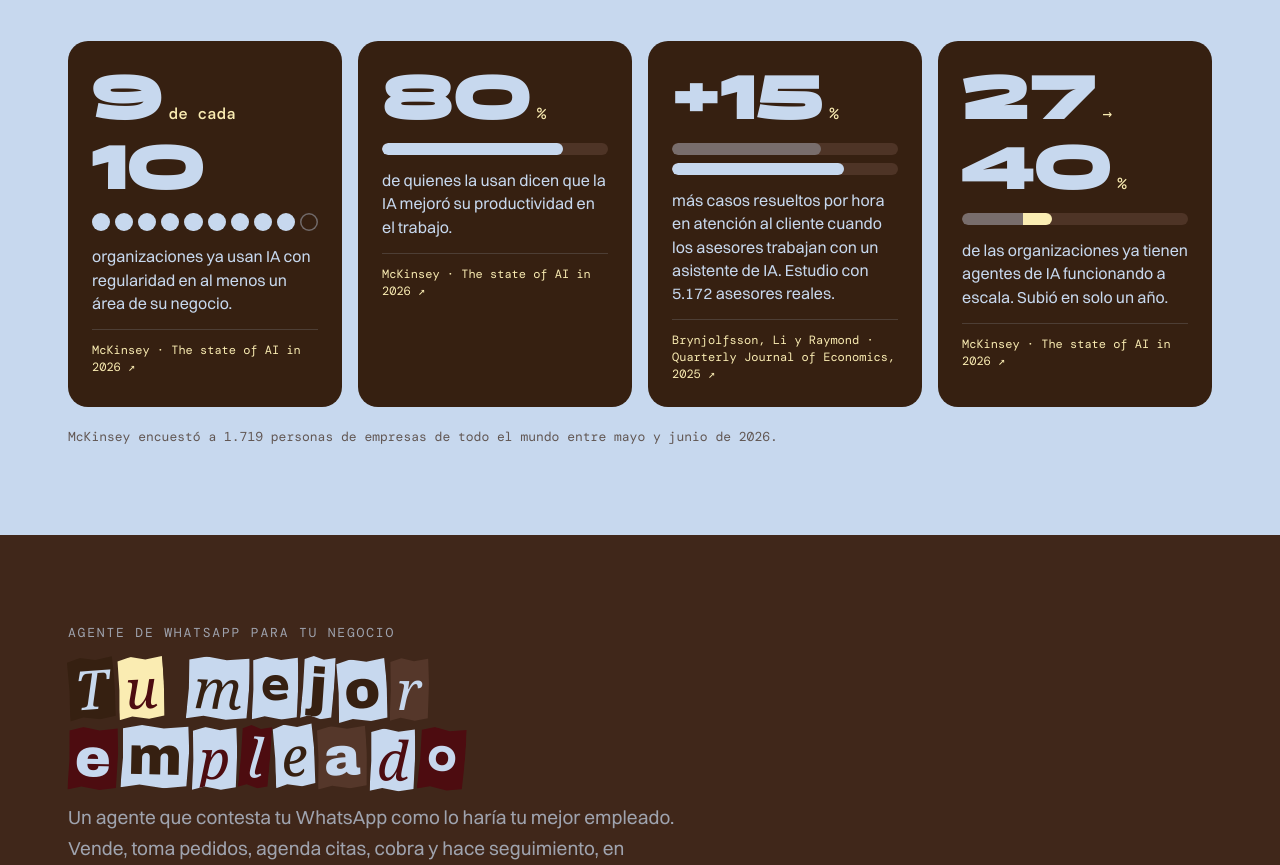
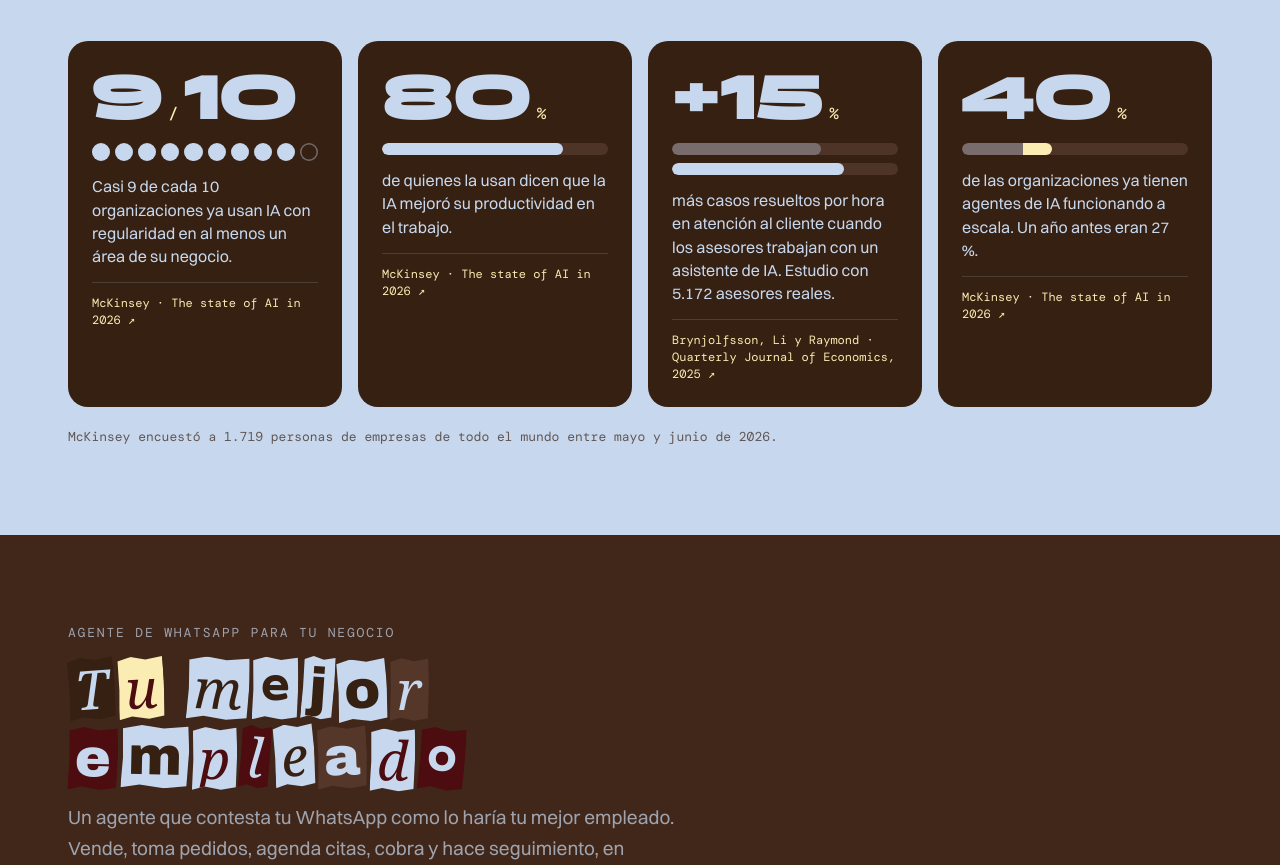
Before and after one commit to NOID-CORP/noid-corp.github.io, a plain HTML site: page index.html in a window 1280 px wide. Shown: the part 2667-3532 px from the top of the page. Drawn offline with nearby package versions, Linux system fonts and the light colour scheme; animation ran at ten frames a second; a web font is replaced by a local one.

Commit message:
Cifras de IA en una sola línea
Co-Authored-By: Claude Opus 5.5 <noreply@anthropic.com>

```diff
--- a/index.html
+++ b/index.html
@@ -290,7 +290,7 @@ a.serv{text-decoration:none;color:inherit;grid-template-rows:auto auto 1fr auto}
 @media (max-width:1050px){.cifras{grid-template-columns:repeat(2,minmax(0,1fr))}}
 @media (max-width:560px){.cifras{grid-template-columns:minmax(0,1fr)}}
 .cifra{margin:0;background:var(--cafe);color:var(--azul);border-radius:20px;padding:24px;display:grid;gap:14px;align-content:start}
-.cifra .grande{font-family:var(--marca);font-size:clamp(44px,5vw,64px);line-height:1;color:var(--azul);display:flex;align-items:baseline;gap:6px;flex-wrap:wrap}
+.cifra .grande{font-family:var(--marca);font-size:clamp(44px,5vw,64px);line-height:1;color:var(--azul);display:flex;align-items:baseline;gap:6px;flex-wrap:nowrap;white-space:nowrap}
 .cifra .grande small{font-family:var(--dato);font-size:16px;color:var(--mant);font-weight:500}
 .cifra figcaption{font-size:16px;line-height:1.45}
 .puntos{display:grid;grid-template-columns:repeat(10,1fr);gap:5px;max-width:240px}
@@ -458,9 +458,9 @@ a.serv{text-decoration:none;color:inherit;grid-template-rows:auto auto 1fr auto}
     </div>
     <div class="cifras">
       <figure class="cifra">
-        <div class="grande">9<small>de cada</small>10</div>
+        <div class="grande">9<small>/</small>10</div>
         <div class="puntos" aria-hidden="true"><i></i><i></i><i></i><i></i><i></i><i></i><i></i><i></i><i></i><i class="no"></i></div>
-        <figcaption>organizaciones ya usan IA con regularidad en al menos un área de su negocio.</figcaption>
+        <figcaption>Casi 9 de cada 10 organizaciones ya usan IA con regularidad en al menos un área de su negocio.</figcaption>
         <a class="fuente" href="https://www.mckinsey.com/capabilities/quantumblack/our-insights/the-state-of-ai" target="_blank" rel="noopener">McKinsey · The state of AI in 2026 ↗</a>
       </figure>
       <figure class="cifra">
@@ -477,9 +477,9 @@ a.serv{text-decoration:none;color:inherit;grid-template-rows:auto auto 1fr auto}
         <a class="fuente" href="https://www.nber.org/papers/w31161" target="_blank" rel="noopener">Brynjolfsson, Li y Raymond · Quarterly Journal of Economics, 2025 ↗</a>
       </figure>
       <figure class="cifra">
-        <div class="grande">27<small>→</small>40<small>%</small></div>
+        <div class="grande">40<small>%</small></div>
         <div class="barra-c doble" aria-hidden="true"><span style="width:27%;opacity:.35"></span><span style="width:13%"></span></div>
-        <figcaption>de las organizaciones ya tienen agentes de IA funcionando a escala. Subió en solo un año.</figcaption>
+        <figcaption>de las organizaciones ya tienen agentes de IA funcionando a escala. Un año antes eran 27 %.</figcaption>
         <a class="fuente" href="https://www.mckinsey.com/capabilities/quantumblack/our-insights/the-state-of-ai" target="_blank" rel="noopener">McKinsey · The state of AI in 2026 ↗</a>
       </figure>
     </div>
```
